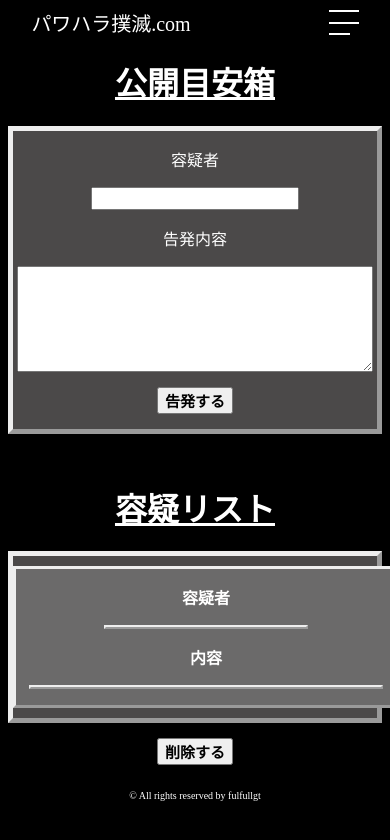
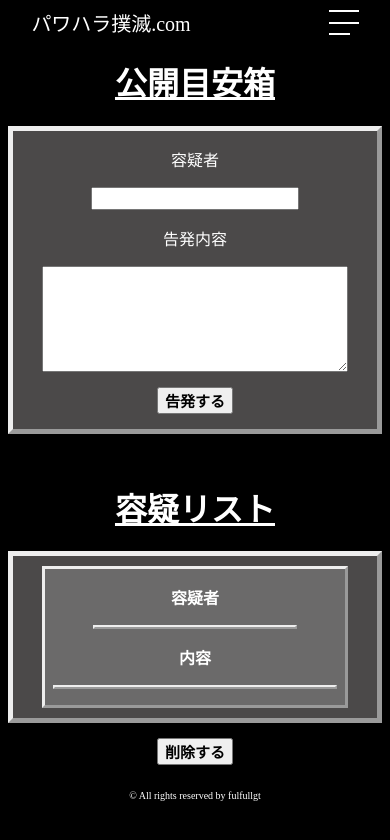
Before and after one commit to fulfullgt/meyasu_furuta_04, a plain HTML site: page meyasu.html in a window 390 px wide. Both pictures are taken after a click on the button "告発する". Drawn offline with nearby package versions, Linux system fonts and the light colour scheme.

Commit message:
スマホ対応の微調整

```diff
--- a/css/stylemeyasu.css
+++ b/css/stylemeyasu.css
@@ -199,15 +199,15 @@ footer{
 @media screen and (max-width: 640px) {
 
 textarea {
-    width: 350px;
+    max-width: 300px;
 }
 
 #add{
-    width: 380px;
+    max-width: 300px;
 }
 
 #addtext{
-    width: 350px;
+    max-width: 280px;
 }
 
 .title{
--- a/css/stylerokuon.css
+++ b/css/stylerokuon.css
@@ -188,7 +188,7 @@ footer{
 @media screen and (max-width: 640px) {
 
 canvas{
-    width: 300px;
+    max-width: 300px;
 }
 
 .title{
@@ -196,7 +196,7 @@ canvas{
 }
 
 article{
-    width: 350px;
+    max-width: 300px;
 }
 
 nav{
```
